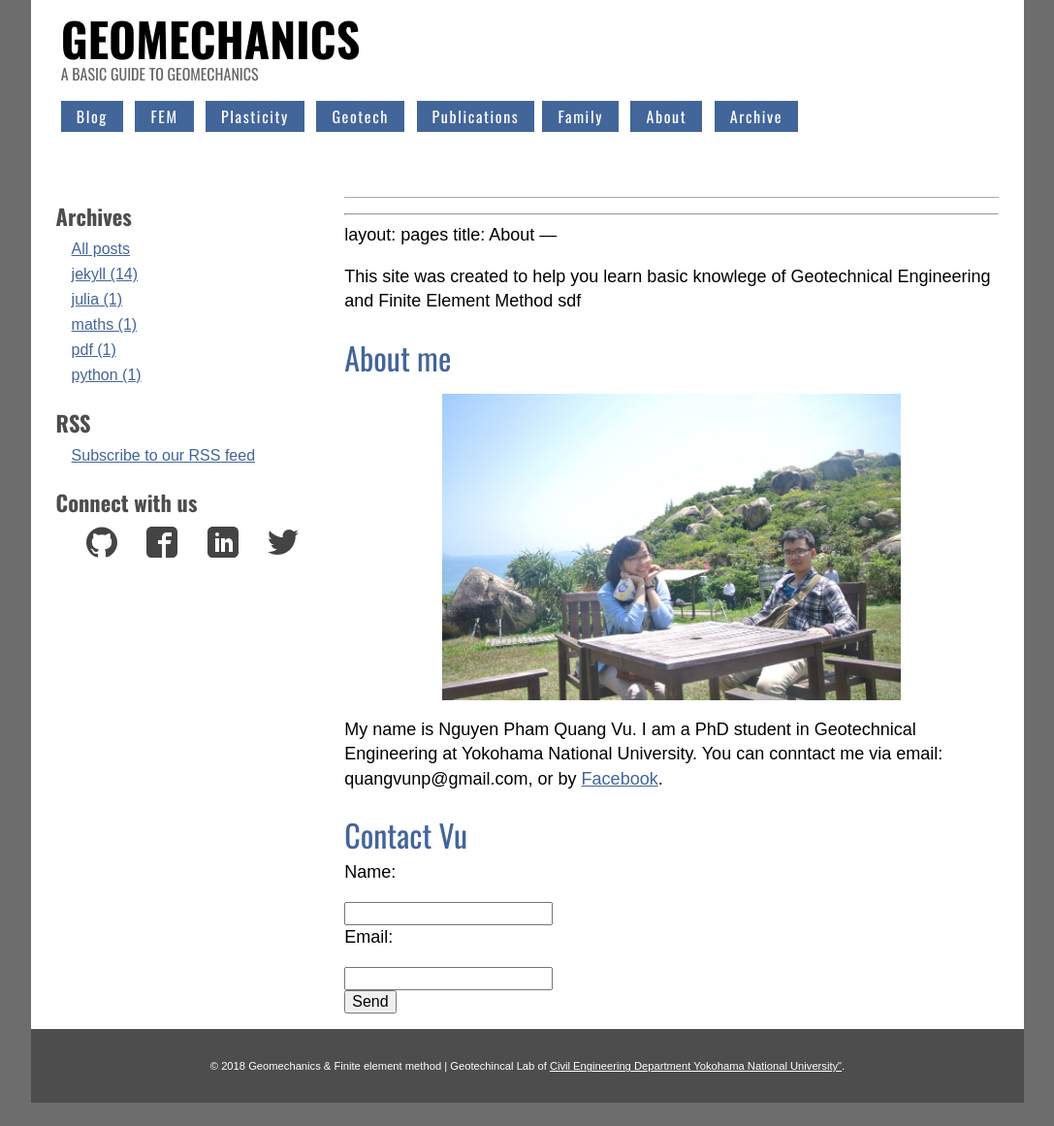
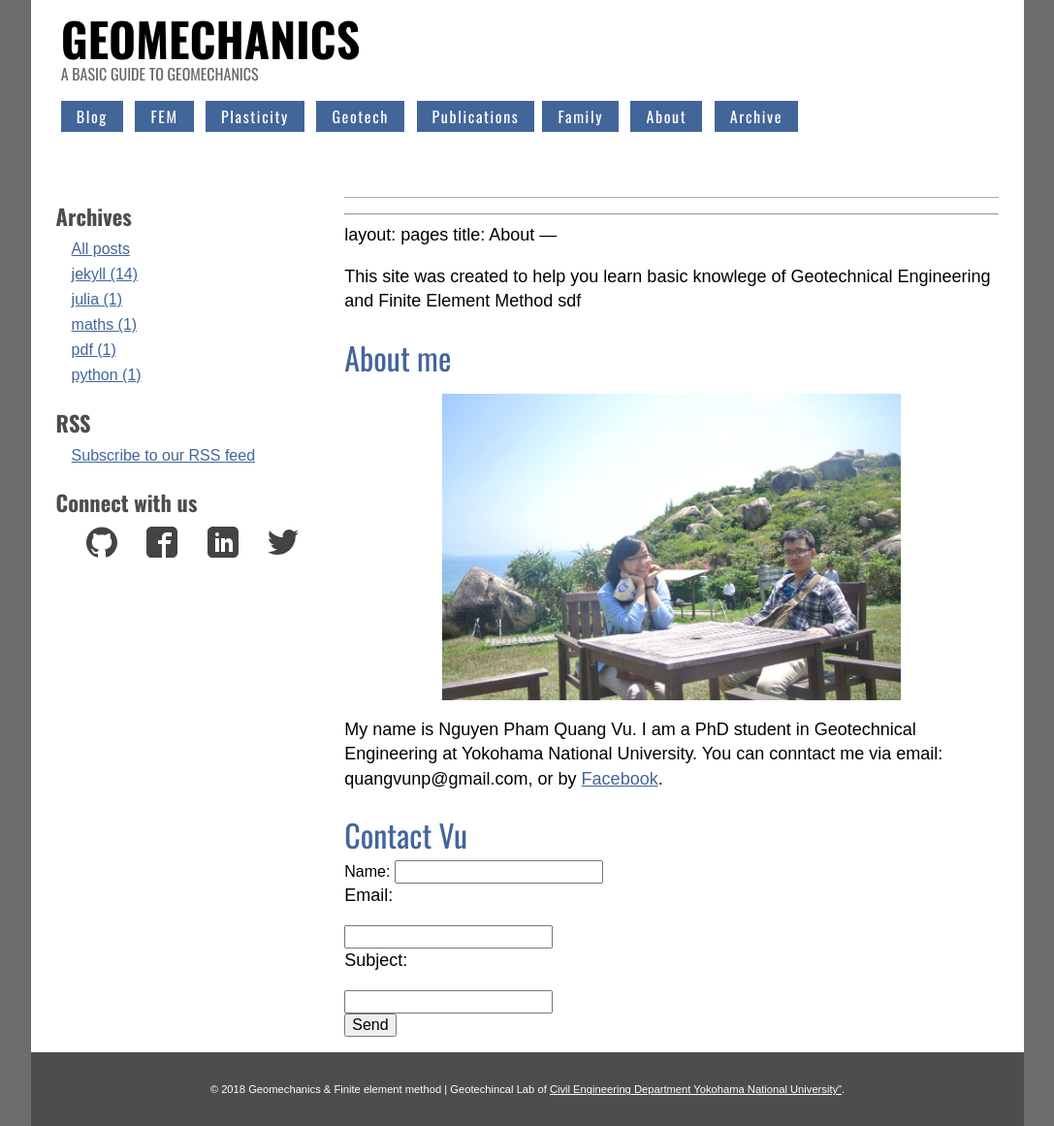
Before and after one commit to quangvunp/geomechanics, a Jekyll site: the page built from about.md, in a window 1280 px wide. Shown: the whole page at 97% size, without its empty margins (96-1183 px from the left). Built offline with Jekyll 4.4.1, drawn with Linux system fonts in a browser that asks for light colours; our own code applies the rules of GitHub Pages for plain Markdown files; before the commit the page ends 1137 px from its top, so only the background shows below that.

Commit message:
Update about.md

```diff
--- a/about.md
+++ b/about.md
@@ -16,7 +16,8 @@ My name is Nguyen Pham Quang Vu. I am a PhD student in Geotechnical Engineering
 
 <form action="https://formspree.io/quangvu@gmail.com"
       method="POST">
-    <p> Name: </p> <input type="text" name="name" cols = "70"> <br />
+    Name: <input type="text" name="name" cols = "70"> <br />
     <p> Email: </p><input type="email" name="_replyto" cols = "70"> <br />
+    <p> Subject: </p><input type="text" name="name" cols = "70"> <br />
     <input type="submit" value="Send">
 </form>
```
